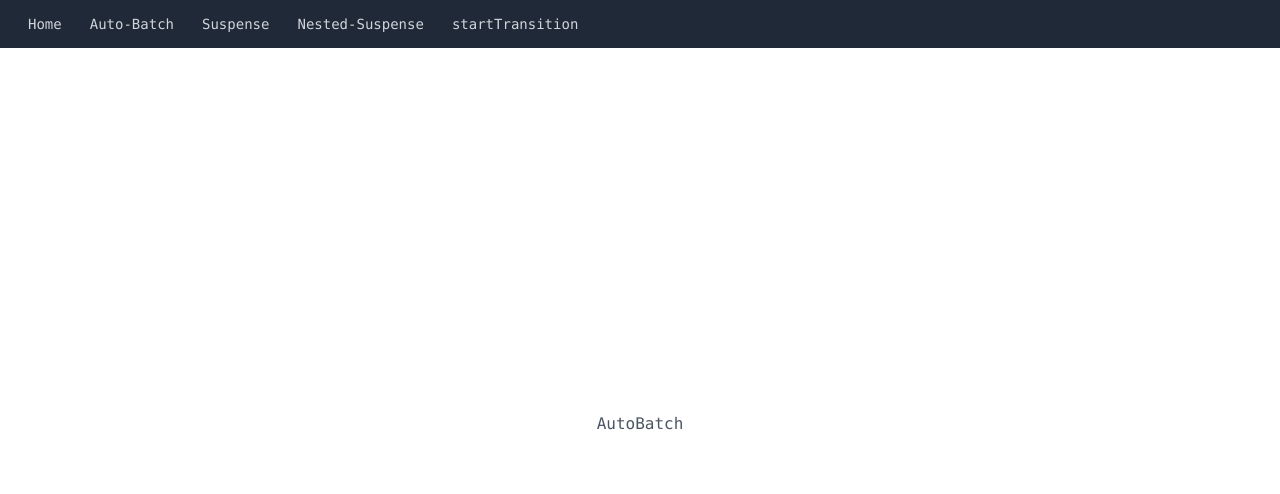
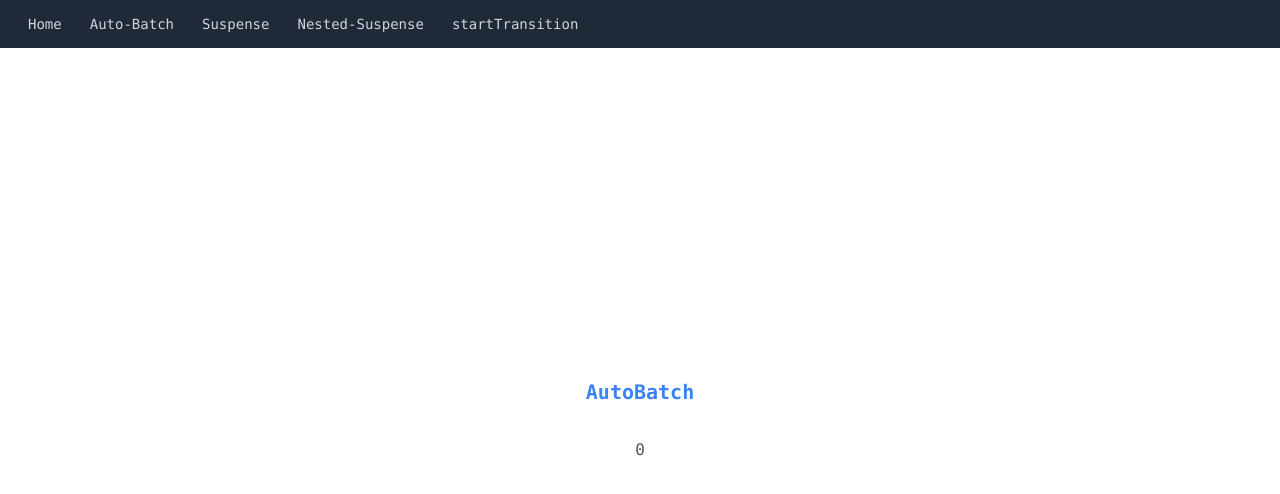
Before and after one commit to shunya-kitajima/react18-basic, a React (Create React App) app: page /autobatch in a window 1280 px wide. Shown: the top 494 px of the page. Built offline with nearby package versions, Linux system fonts and the light colour scheme.

Commit message:
set states

```diff
--- a/src/components/AutoBatch.tsx
+++ b/src/components/AutoBatch.tsx
@@ -4,11 +4,16 @@ import { flushSync } from 'react-dom'
 import { Layout } from './Layout'
 
 export const AutoBatch: React.FC = () => {
+  const [count, setCount] = useState(0)
+  const [fetchCount, setFetchCount] = useState(0)
+  const [users, setUsers] = useState([])
+
   console.log('Rendered AutoBatch')
 
   return (
     <Layout>
-      <p>AutoBatch</p>
+      <p className="my-3 text-xl font-bold text-blue-500">AutoBatch</p>
+      <p className="my-5">{fetchCount}</p>
     </Layout>
   )
 }
```
